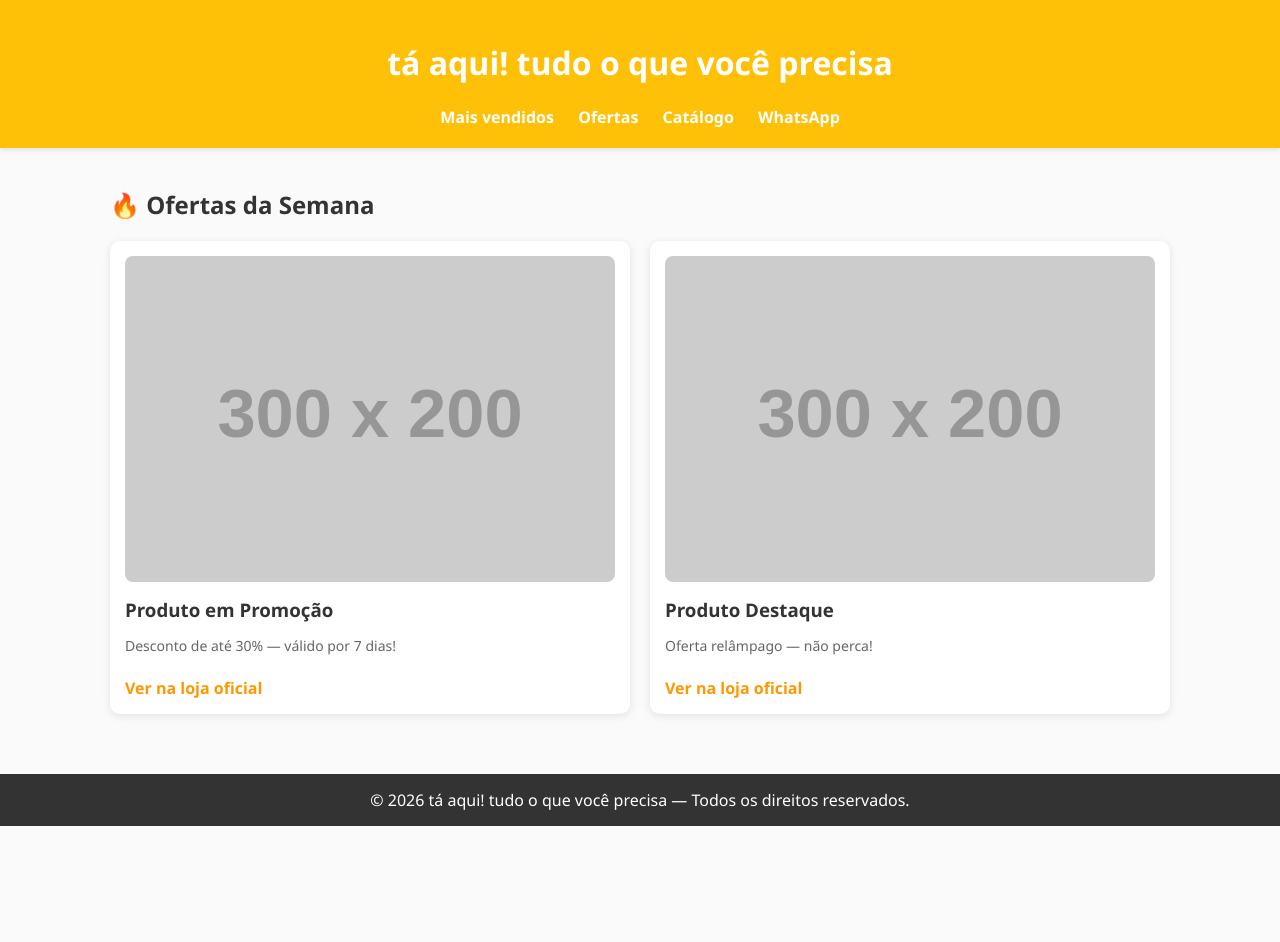
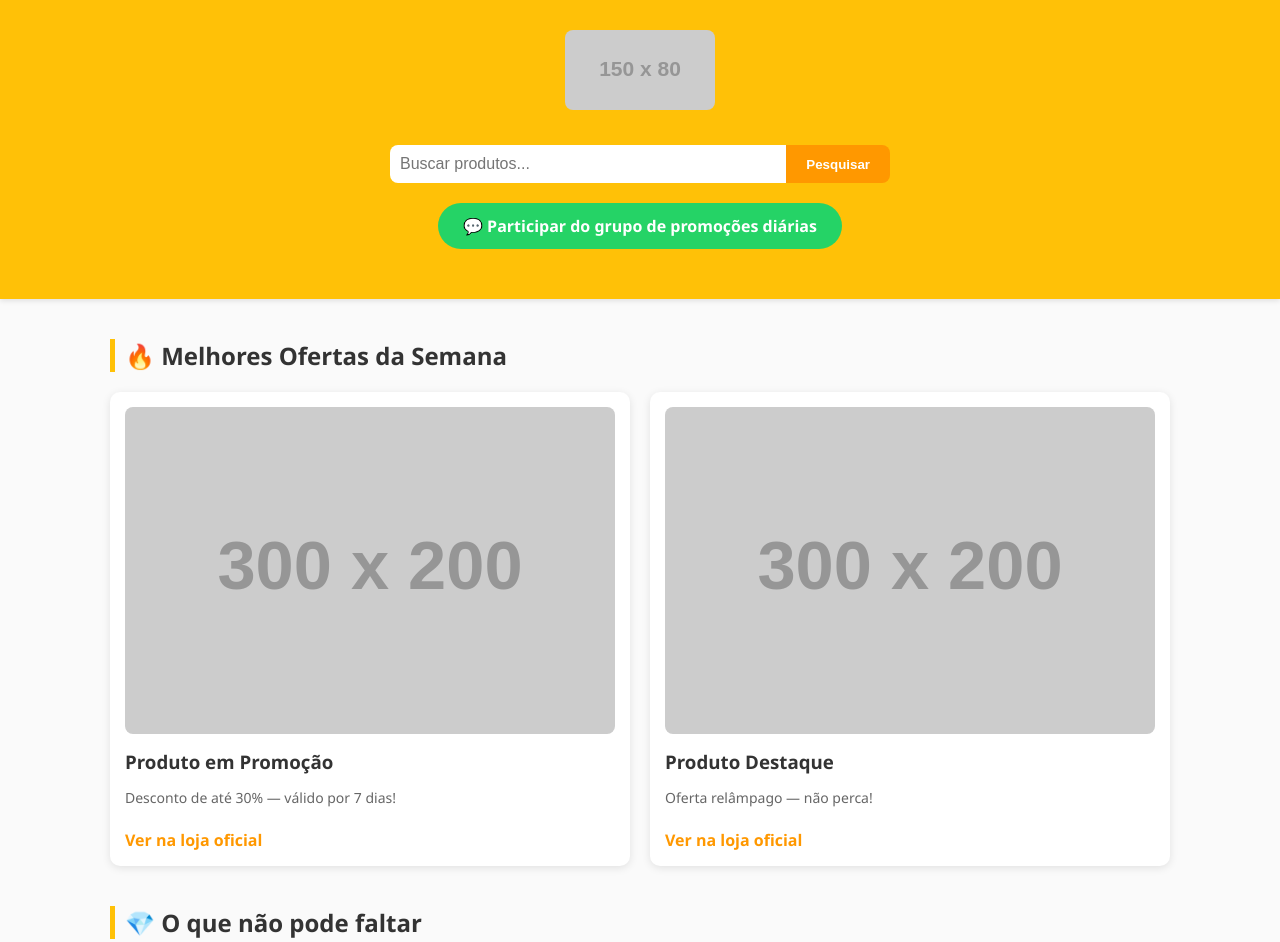
Before and after one commit to lucaskaohan1-code/ta-aqui-tudo-o-que-voce-precisa, a plain HTML site: page index.html in a window 1280 px wide. Shown: the top 942 px of the page. Before the commit the page ends 826 px from the top, so only its background shows below. Drawn offline with Linux system fonts and the light colour scheme; placeholder pictures from the web are drawn by us.

Commit message:
Refactor index.html for improved layout and styles
Updated styles and structure of the HTML document, including header, search bar, and product sections.

```diff
--- a/index.html
+++ b/index.html
@@ -5,39 +5,86 @@
   <meta name="viewport" content="width=device-width, initial-scale=1.0" />
   <title>tá aqui! tudo o que você precisa</title>
   <style>
-    * {
-      box-sizing: border-box;
-    }
+    * { box-sizing: border-box; }
     body {
       margin: 0;
       font-family: 'Segoe UI', Tahoma, Geneva, Verdana, sans-serif;
       background-color: #fafafa;
       color: #333;
     }
+
+    /* HEADER */
     header {
       background-color: #ffc107;
       color: white;
       text-align: center;
-      padding: 20px 10px;
+      padding: 30px 20px;
       box-shadow: 0 2px 5px rgba(0,0,0,0.1);
     }
-    nav {
-      margin-top: 10px;
+    header img {
+      width: 150px;
+      height: auto;
+      border-radius: 8px;
+      margin-bottom: 15px;
     }
-    nav a {
+    .search-bar {
+      margin: 15px auto;
+      max-width: 500px;
+      display: flex;
+    }
+    .search-bar input {
+      flex: 1;
+      padding: 10px;
+      border: none;
+      border-radius: 8px 0 0 8px;
+      font-size: 16px;
+    }
+    .search-bar button {
+      background: #ff9800;
+      border: none;
       color: white;
-      margin: 0 10px;
+      padding: 10px 20px;
+      border-radius: 0 8px 8px 0;
+      cursor: pointer;
+      font-weight: bold;
+    }
+    .search-bar button:hover {
+      background: #e68900;
+    }
+
+    /* WHATSAPP INVITE */
+    .whatsapp-invite {
+      text-align: center;
+      margin: 20px 0;
+    }
+    .whatsapp-invite a {
+      background: #25D366;
+      color: white;
+      padding: 12px 25px;
+      border-radius: 25px;
       text-decoration: none;
       font-weight: bold;
+      display: inline-block;
     }
-    nav a:hover {
-      text-decoration: underline;
+    .whatsapp-invite a:hover {
+      background: #1ebe57;
     }
+
+    /* SECTION BASE */
     main {
       padding: 20px;
       max-width: 1100px;
       margin: 0 auto;
     }
+    section {
+      margin-bottom: 40px;
+    }
+    section h2 {
+      border-left: 5px solid #ffc107;
+      padding-left: 10px;
+    }
+
+    /* PRODUTOS */
     .produtos {
       display: grid;
       grid-template-columns: repeat(auto-fit, minmax(250px, 1fr));
@@ -51,20 +98,13 @@
       padding: 15px;
       transition: all 0.2s ease-in-out;
     }
-    .produto:hover {
-      transform: scale(1.02);
-    }
+    .produto:hover { transform: scale(1.02); }
     .produto img {
       width: 100%;
       border-radius: 8px;
     }
-    .produto h3 {
-      margin: 10px 0 5px;
-    }
-    .produto p {
-      color: #666;
-      font-size: 14px;
-    }
+    .produto h3 { margin: 10px 0 5px; }
+    .produto p { color: #666; font-size: 14px; }
     .produto a {
       display: inline-block;
       margin-top: 8px;
@@ -72,9 +112,30 @@
       text-decoration: none;
       font-weight: bold;
     }
-    .produto a:hover {
-      text-decoration: underline;
+    .produto a:hover { text-decoration: underline; }
+
+    /* CATEGORIAS */
+    .categorias {
+      display: flex;
+      flex-wrap: wrap;
+      justify-content: center;
+      gap: 15px;
     }
+    .categoria {
+      background: white;
+      border-radius: 8px;
+      box-shadow: 0 1px 5px rgba(0,0,0,0.1);
+      padding: 15px 25px;
+      font-weight: bold;
+      color: #ff9800;
+      cursor: pointer;
+      transition: 0.2s;
+    }
+    .categoria:hover {
+      background: #ff9800;
+      color: white;
+    }
+
     footer {
       text-align: center;
       padding: 15px;
@@ -86,17 +147,19 @@
 </head>
 <body>
   <header>
-    <h1>tá aqui! tudo o que você precisa</h1>
-    <nav>
-      <a href="#">Mais vendidos</a>
-      <a href="#">Ofertas</a>
-      <a href="#">Catálogo</a>
-      <a href="#">WhatsApp</a>
-    </nav>
+    <img src="https://via.placeholder.com/150x80?text=LOGO" alt="Logo tá aqui!">
+    <div class="search-bar">
+      <input type="text" placeholder="Buscar produtos..." />
+      <button>Pesquisar</button>
+    </div>
+    <div class="whatsapp-invite">
+      <a href="https://chat.whatsapp.com/" target="_blank">💬 Participar do grupo de promoções diárias</a>
+    </div>
   </header>
 
   <main>
-    <h2>🔥 Ofertas da Semana</h2>
+    <section id="ofertas">
+      <h2>🔥 Melhores Ofertas da Semana</h2>
       <div class="produtos">
         <div class="produto">
           <img src="https://via.placeholder.com/300x200" alt="Produto 1">
@@ -104,7 +167,6 @@
           <p>Desconto de até 30% — válido por 7 dias!</p>
           <a href="#">Ver na loja oficial</a>
         </div>
-
         <div class="produto">
           <img src="https://via.placeholder.com/300x200" alt="Produto 2">
           <h3>Produto Destaque</h3>
@@ -112,6 +174,30 @@
           <a href="#">Ver na loja oficial</a>
         </div>
       </div>
+    </section>
+
+    <section id="essenciais">
+      <h2>💎 O que não pode faltar</h2>
+      <div class="produtos">
+        <div class="produto">
+          <img src="https://via.placeholder.com/300x200" alt="Essencial 1">
+          <h3>Essencial do Dia</h3>
+          <p>Indispensável para seu dia a dia.</p>
+          <a href="#">Ver na loja oficial</a>
+        </div>
+      </div>
+    </section>
+
+    <section id="categorias">
+      <h2>🏷️ Categorias</h2>
+      <div class="categorias">
+        <div class="categoria">Casa</div>
+        <div class="categoria">Cozinha</div>
+        <div class="categoria">Esportes</div>
+        <div class="categoria">Farmácia</div>
+        <div class="categoria">Livros</div>
+      </div>
+    </section>
   </main>
 
   <footer>
```
Lines whose indentation alone changed are shown as unchanged.
